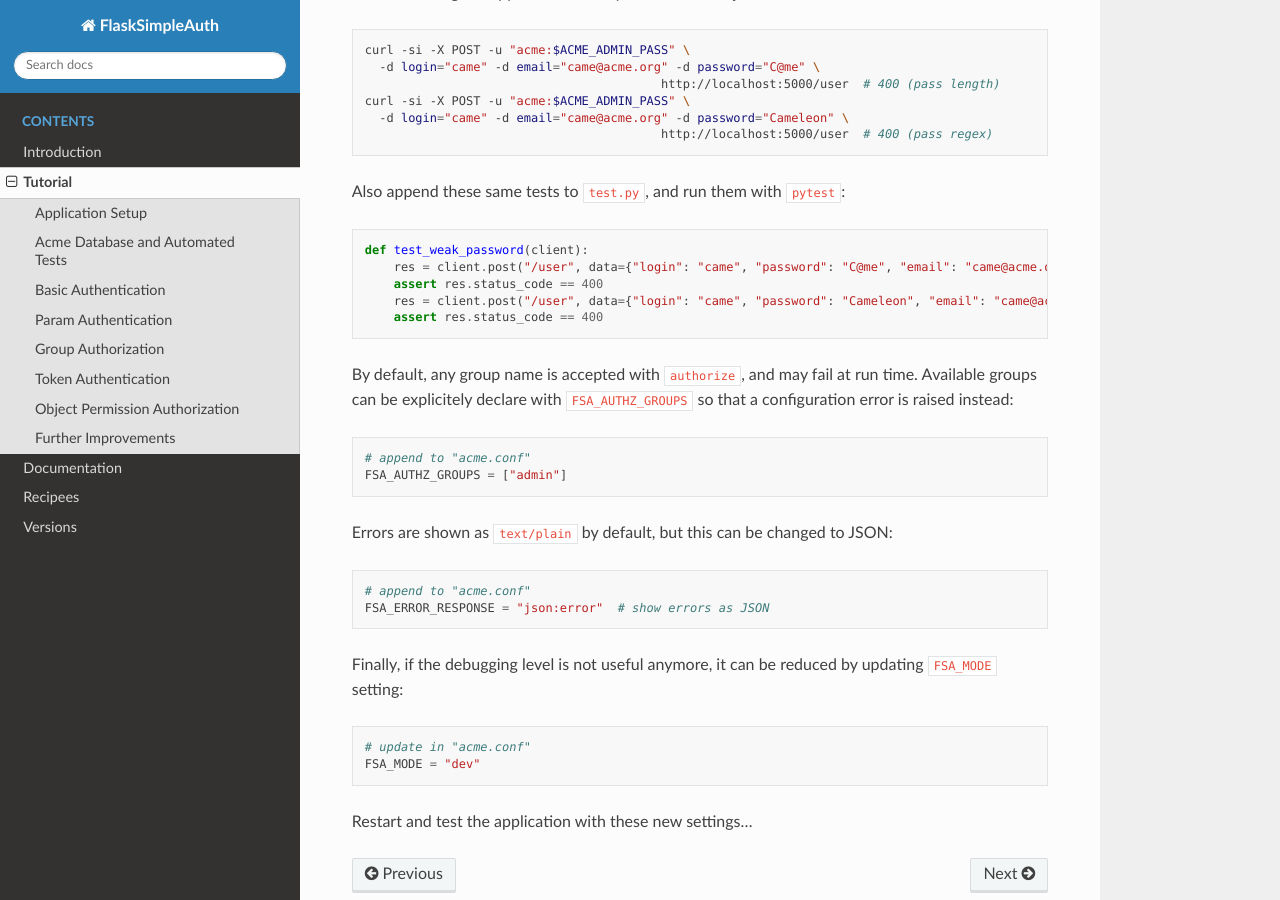
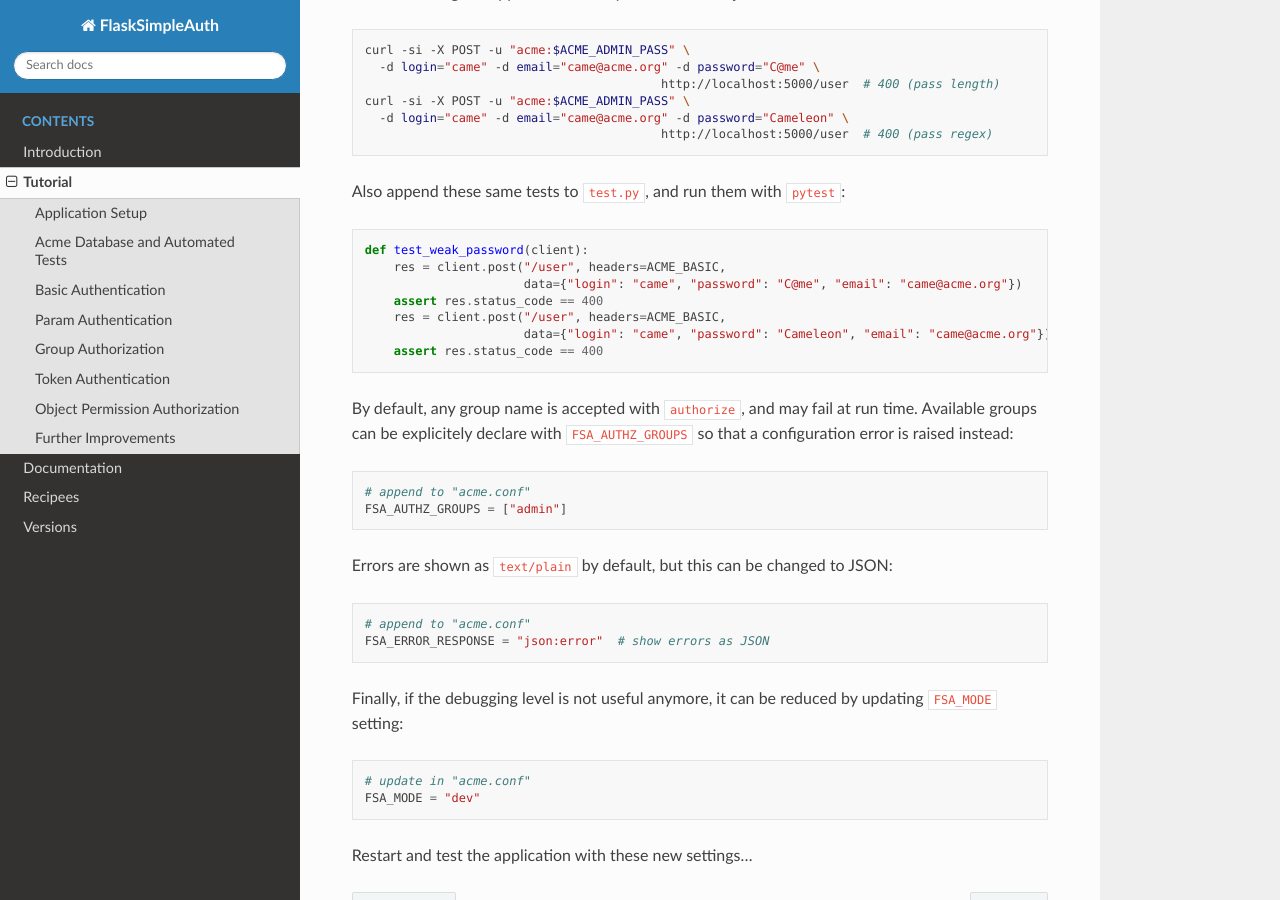
Before and after one commit to zx80/flask-simple-auth, a Sphinx documentation site: the page built from docs/TUTORIAL.md, in a window 1280 px wide and 900 px high, scrolled down 10653 px. Built offline with Sphinx 7.4.7 and the Read the Docs theme 2.0.0, drawn with Linux system fonts in a browser that asks for light colours; pages that are not in the unit, such as notebooks, are missing from menus.

````diff
--- a/docs/TUTORIAL.md
+++ b/docs/TUTORIAL.md
@@ -592,9 +592,11 @@ Also append these same tests to `test.py`, and run them with `pytest`:
 
 ```python
 def test_weak_password(client):
-    res = client.post("/user", data={"login": "came", "password": "C@me", "email": "came@acme.org"})
+    res = client.post("/user", headers=ACME_BASIC,
+                      data={"login": "came", "password": "C@me", "email": "came@acme.org"})
     assert res.status_code == 400
-    res = client.post("/user", data={"login": "came", "password": "Cameleon", "email": "came@acme.org"})
+    res = client.post("/user", headers=ACME_BASIC,
+                      data={"login": "came", "password": "Cameleon", "email": "came@acme.org"})
     assert res.status_code == 400
 ```
 
````
